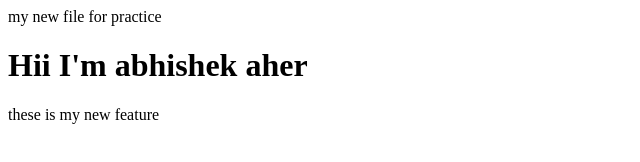
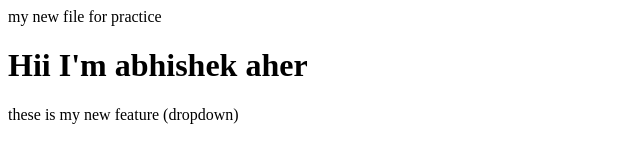
Before and after one commit to abhia-4000/localrepo, a plain HTML site: page index.html in a window 1280 px wide. Shown: the whole page, without its empty margins (0-640 px from the left). Drawn offline with Linux system fonts and the light colour scheme.

Commit message:
add dropdown

```diff
--- a/index.html
+++ b/index.html
@@ -1,3 +1,3 @@
 <p>my new file for practice</p>
 <h1>Hii I'm abhishek aher</h1>
-<p>these is my new feature</p>
+<p>these is my new feature (dropdown)</p>
```
